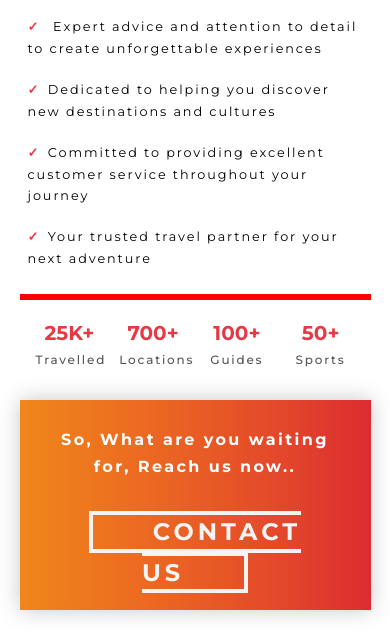
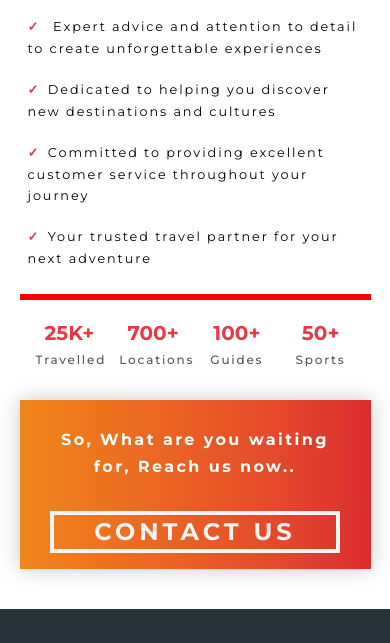
Before and after one commit to SanketCR021/travel-website-2, a plain HTML site: page about.html in a window 390 px wide. Shown: the part 920-1563 px from the top of the page. Drawn offline with Linux system fonts and the light colour scheme.

Commit message:
About page Contact us button fixed

```diff
--- a/css/style.css
+++ b/css/style.css
@@ -673,6 +673,10 @@ h1, h2, h3{
         margin-bottom: 2em;
     }
 
+     .about-banner .bnr-btn{
+        padding: 0.3rem 1.7em;
+    }
+
     .about-features .left-col{
         float: none;
         width: 100%;
```
